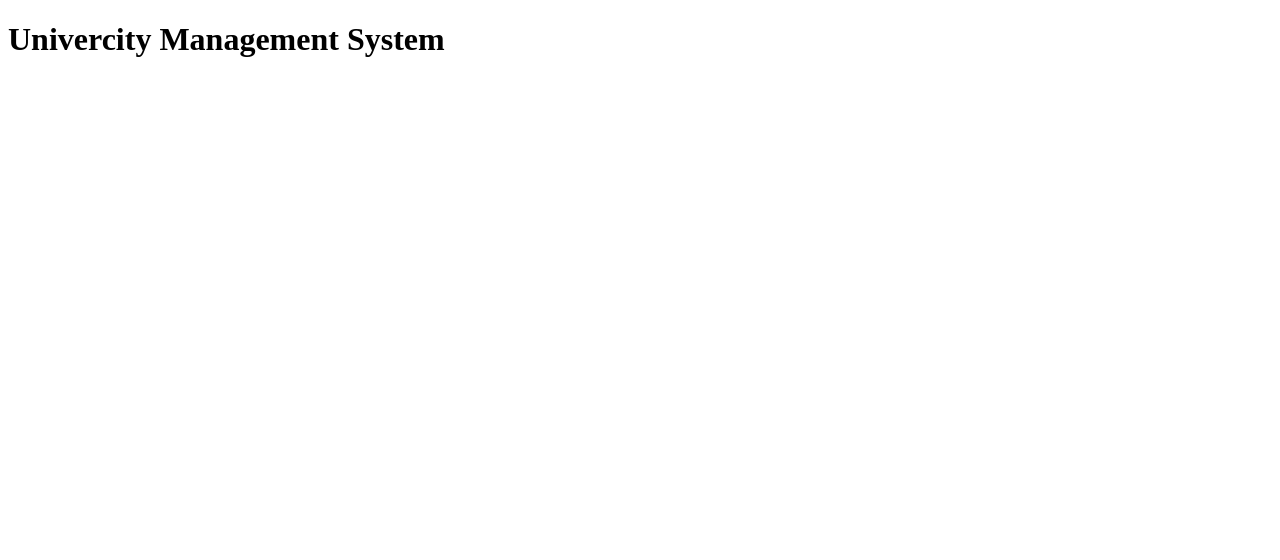
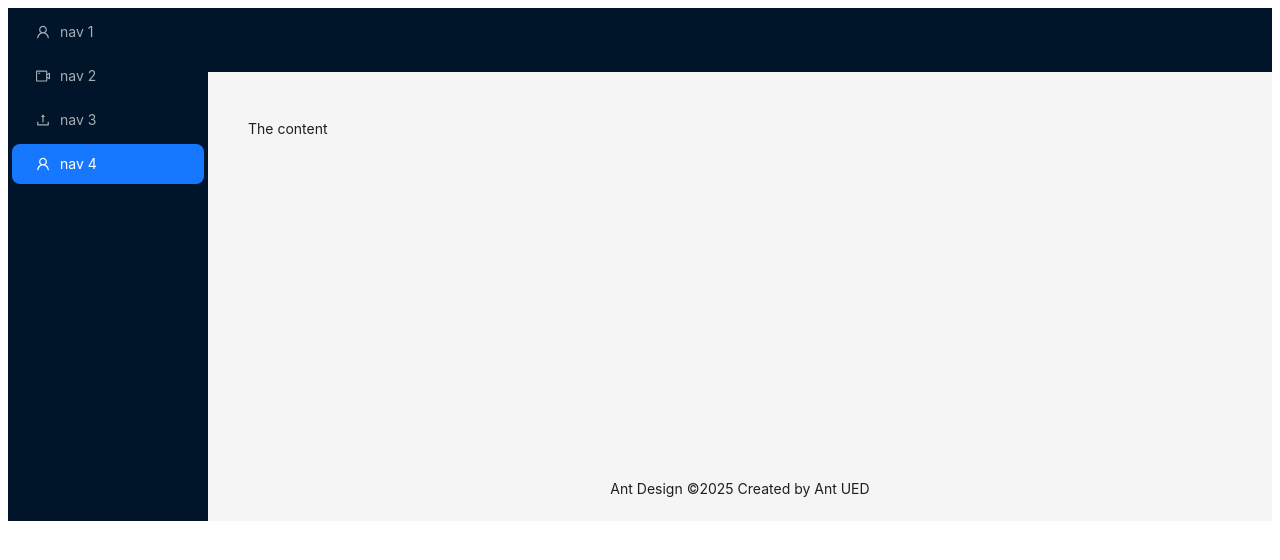
Before and after one commit to Siblur-Rahman/um-client, a React (Vite) app: page / in a window 1280 px wide. Shown: the top 560 px of the page. Built offline with nearby package versions, Linux system fonts and the light colour scheme.

Commit message:
26-2 completed

```diff
--- a/src/App.tsx
+++ b/src/App.tsx
@@ -1,3 +1,4 @@
+import MainLayout from "./components/layout/MainLayout"
 
 
 function App() {
@@ -5,7 +6,7 @@
 
   return (
     <>
-      <h1>Univercity Management System</h1>
+      <MainLayout/>
     </>
   )
 }
--- /dev/null
+++ b/src/components/layout/MainLayout.tsx
@@ -0,0 +1,53 @@
+import React, { createElement } from 'react';
+import { UploadOutlined, UserOutlined, VideoCameraOutlined } from '@ant-design/icons';
+import { Layout, Menu} from 'antd';
+
+const { Header, Content, Footer, Sider } = Layout;
+
+const items = [UserOutlined, VideoCameraOutlined, UploadOutlined, UserOutlined].map(
+  (icon, index) => ({
+    key: String(index + 1),
+    icon: createElement(icon),
+    label: `nav ${index + 1}`,
+  }),
+);
+
+const MainLayout= () => {
+
+
+  return (
+    <Layout>
+      <Sider
+        breakpoint="lg"
+        collapsedWidth="0"
+        onBreakpoint={(broken) => {
+          console.log(broken);
+        }}
+        onCollapse={(collapsed, type) => {
+          console.log(collapsed, type);
+        }}
+      >
+        <div className="demo-logo-vertical" />
+        <Menu theme="dark" mode="inline" defaultSelectedKeys={['4']} items={items} />
+      </Sider>
+      <Layout>
+        <Header style={{ padding: 0}} />
+        <Content style={{ margin: '24px 16px 0' }}>
+          <div
+            style={{
+              padding: 24,
+              minHeight: 360,
+            }}
+          >
+          The  content
+          </div>
+        </Content>
+        <Footer style={{ textAlign: 'center' }}>
+          Ant Design ©{new Date().getFullYear()} Created by Ant UED
+        </Footer>
+      </Layout>
+    </Layout>
+  );
+};
+
+export default MainLayout;
```
Also changed, not shown: src/components/layout/AdminLayout.tsx (added, +10 -0 lines).
